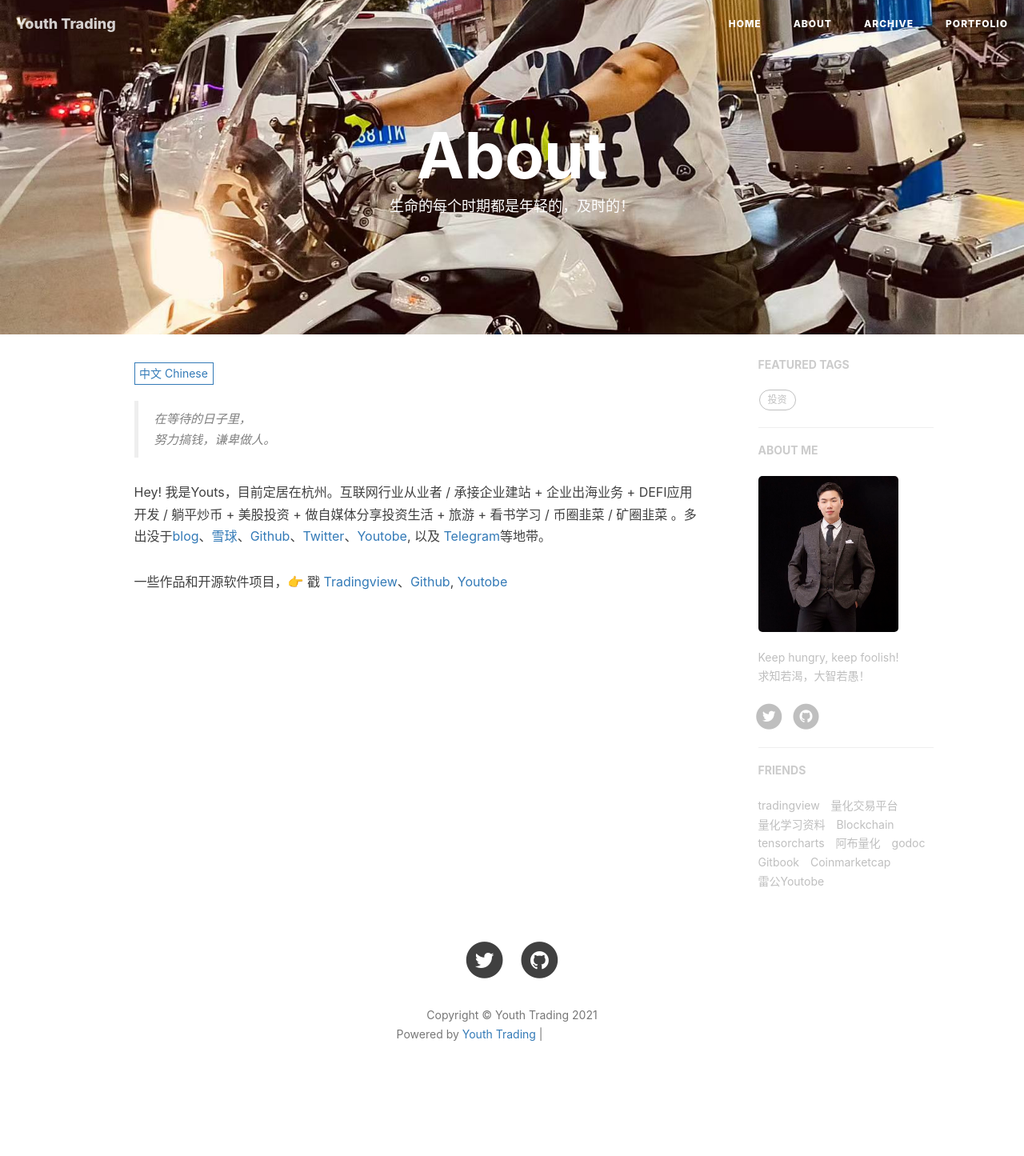
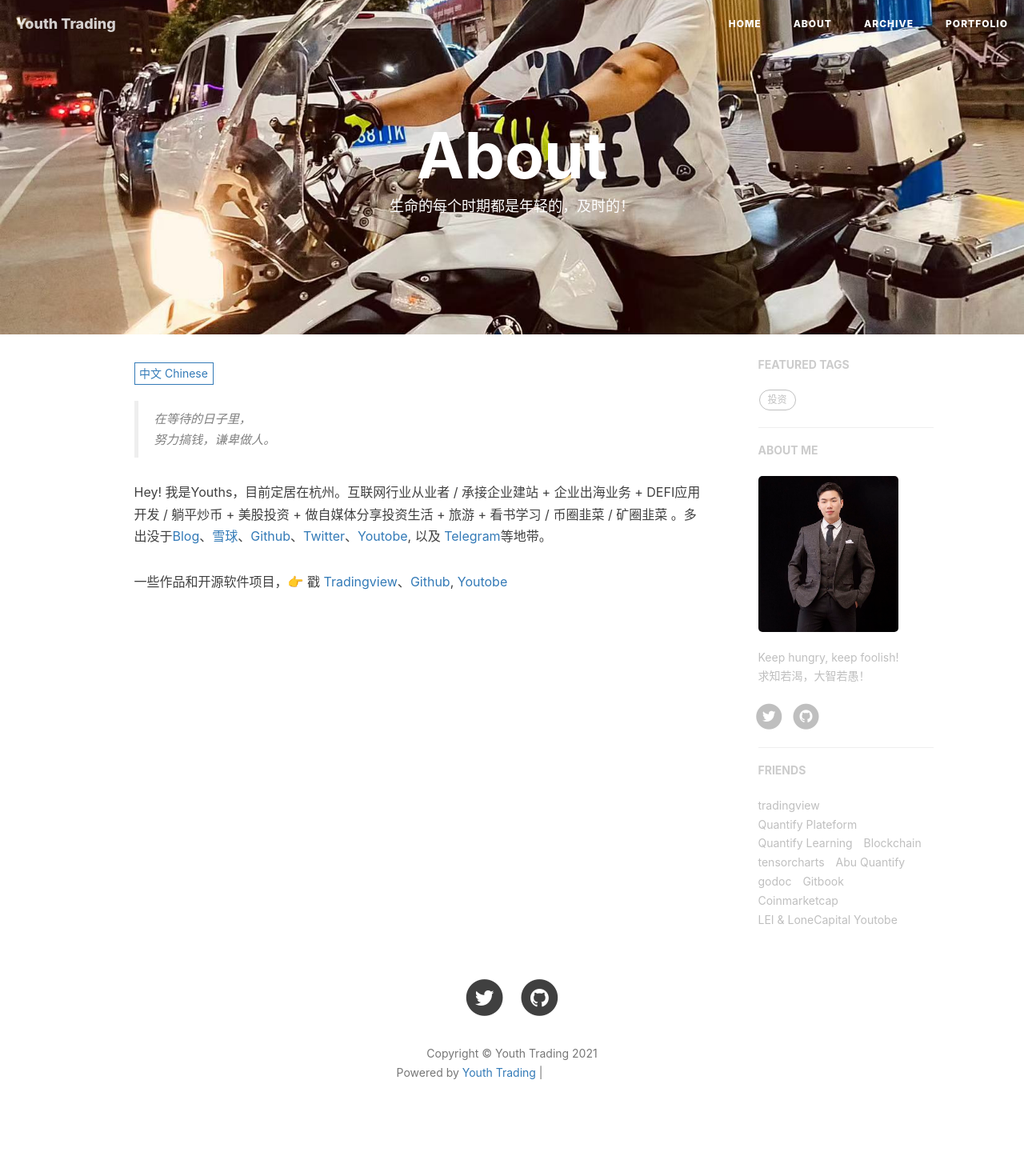
Before and after one commit to YouthTrading/youthtrading.github.io, a Jekyll site: the page built from about.html, in a window 1280 px wide. Shown: the whole page at 80% size. Built offline with Jekyll 4.4.1, drawn with Linux system fonts in a browser that asks for light colours; nearby versions of some CDN libraries; comment, search, counter and statistics services are not loaded; before the commit the page ends 1397 px from its top, so only the background shows below that; grey boxes are pictures that could not be loaded.

Commit message:
修改说明

```diff
--- a/_config.yml
+++ b/_config.yml
@@ -106,10 +106,10 @@ friends: [
         title: "tradingview",
         href: "https://www.tradingview.com/u/huangxinglong/"
     },{
-        title: "量化交易平台",
+        title: "Quantify Plateform",
         href: "https://www.fmz.com"
     },{
-        title: "量化学习资料",
+        title: "Quantify Learning",
         href: "https://quant.la"
     },{
         title: "Blockchain",
@@ -118,7 +118,7 @@ friends: [
         title: "tensorcharts",
         href: "https://tensorcharts.com"
     },{
-        title: "阿布量化",
+        title: "Abu Quantify",
         href: "https://blog.abuquant.com"
     },{
         title: "godoc",
@@ -130,7 +130,7 @@ friends: [
         title: "Coinmarketcap",
         href: "https://coinmarketcap.com"
     },{
-        title: "雷公Youtobe",
+        title: "LEI & LoneCapital Youtobe",
         href: "https://www.youtube.com/c/LEILoneCapital"
     }
 ]
--- a/_includes/about/zh.md
+++ b/_includes/about/zh.md
@@ -1,7 +1,7 @@
 > 在等待的日子里，
 > 努力搞钱，谦卑做人。
 
-Hey! 我是Youts，目前定居在杭州。互联网行业从业者 / 承接企业建站 + 企业出海业务 + DEFI应用开发 / 躺平炒币 + 美股投资 + 做自媒体分享投资生活 + 旅游 + 看书学习 / 币圈韭菜 / 矿圈韭菜 。多出没于[blog](https://youthtrading.github.io/)、[雪球](https://xueqiu.com/
+Hey! 我是Youths，目前定居在杭州。互联网行业从业者 / 承接企业建站 + 企业出海业务 + DEFI应用开发 / 躺平炒币 + 美股投资 + 做自媒体分享投资生活 + 旅游 + 看书学习 / 币圈韭菜 / 矿圈韭菜 。多出没于[Blog](https://youthtrading.github.io/)、[雪球](https://xueqiu.com/
 )、[Github](http://github.com/huangxinglong)、[Twitter](https://twitter.com/younger37778291
 )、[Youtobe](https://www.youtube.com/channel/UC01NeFUzaBHHWys4lnAHsXQ), 以及 [Telegram](https://web.telegram.org/)等地带。
 
```
